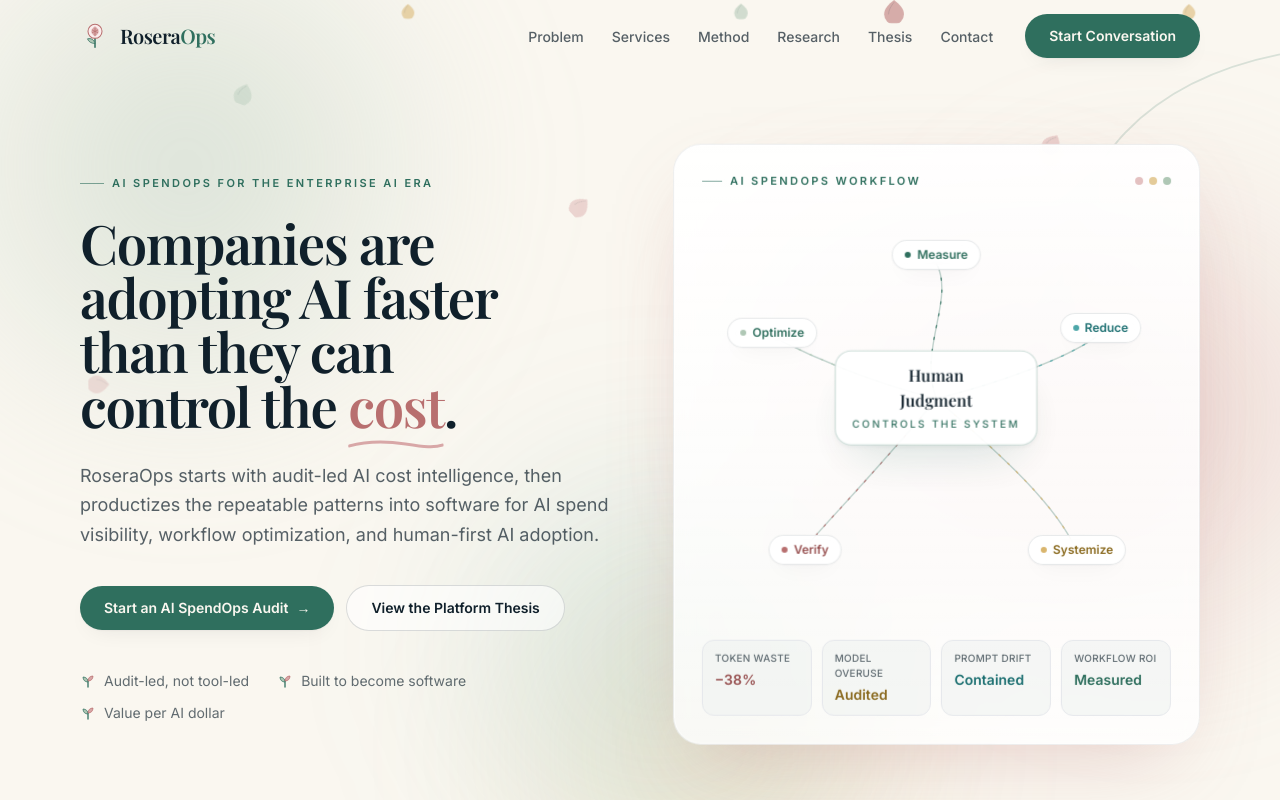
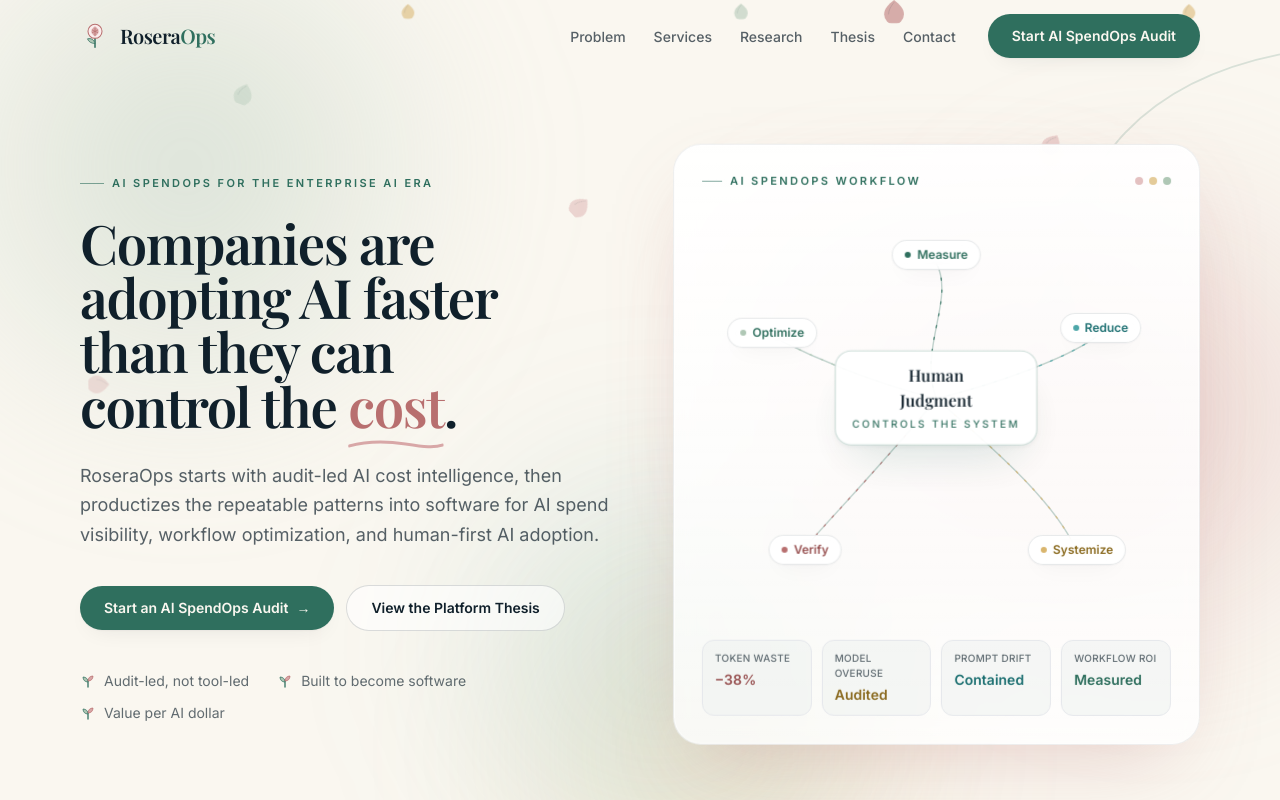
Before and after one commit to alkefajihaider/roseraops-website, a Next.js app: page / in a window 1280 px wide. Shown: the top 800 px of the page. Built offline with nearby package versions, Linux system fonts and the light colour scheme.

Commit message:
Update Navbar.tsx

```diff
--- a/components/Navbar.tsx
+++ b/components/Navbar.tsx
@@ -1,10 +1,11 @@
 'use client';
 
 import { useEffect, useState } from 'react';
-import { COMPANY, MAILTO, NAV_LINKS } from '@/lib/constants';
+import { COMPANY, MAILTO, NAV_LINKS as BASE_NAV_LINKS } from '@/lib/constants';
+
+const NAV_LINKS = BASE_NAV_LINKS.filter((link) => link.href !== '#method');
 
 function RoseMark() {
-  // Minimal rose-on-a-stem mark: a bloom built from petal arcs over a stem + leaf.
   return (
     <svg
       width="30"
@@ -43,7 +44,6 @@
     return () => window.removeEventListener('scroll', onScroll);
   }, []);
 
-  // Lock body scroll while mobile menu is open
   useEffect(() => {
     document.body.style.overflow = open ? 'hidden' : '';
     return () => {
@@ -83,8 +83,9 @@
                 </li>
               ))}
             </ul>
+
             <a href={MAILTO} className="btn-primary">
-              Start Conversation
+              Start AI SpendOps Audit
             </a>
           </div>
 
@@ -117,7 +118,6 @@
         </nav>
       </div>
 
-      {/* Mobile menu */}
       <div
         id="mobile-menu"
         className={`glass absolute inset-x-0 top-full origin-top overflow-hidden border-t border-ink/5 shadow-soft transition-all duration-300 lg:hidden ${
@@ -136,13 +136,14 @@
               </a>
             </li>
           ))}
+
           <li className="px-1 pt-2">
             <a
               href={MAILTO}
               onClick={() => setOpen(false)}
               className="btn-primary w-full"
             >
-              Start Conversation
+              Start AI SpendOps Audit
             </a>
           </li>
         </ul>
```
